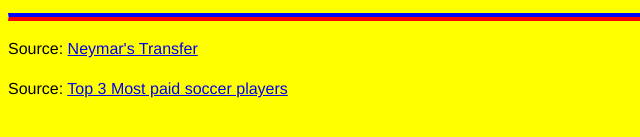
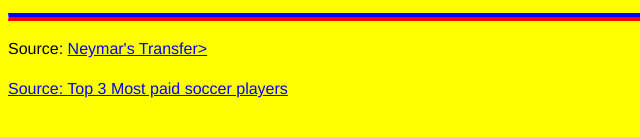
Before and after one commit to sidd0043/activity-css, a plain HTML site: page index.html in a window 1280 px wide. Shown: the part 615-752 px from the top of the page, 0-640 px from the left. Drawn offline with Linux system fonts and the light colour scheme.

Commit message:
activity-css

```diff
--- a/index.html
+++ b/index.html
@@ -35,7 +35,7 @@
 
         <hr>
 
-        <p>Source: <a href=http://www.bbc.com/sport/0/football/22760770>Neymar's Transfer</a></p>
+        <p>Source: <a href=http://www.bbc.com/sport/0/football/22760770>Neymar's Transfer></p>
         <p>Source: <a href=http://www.ftbpro.com/posts/ian.stewart.palmer/409344/the-top-ten-highest-paid-football-players>Top 3 Most paid soccer players</p>
 
 </body>
```
